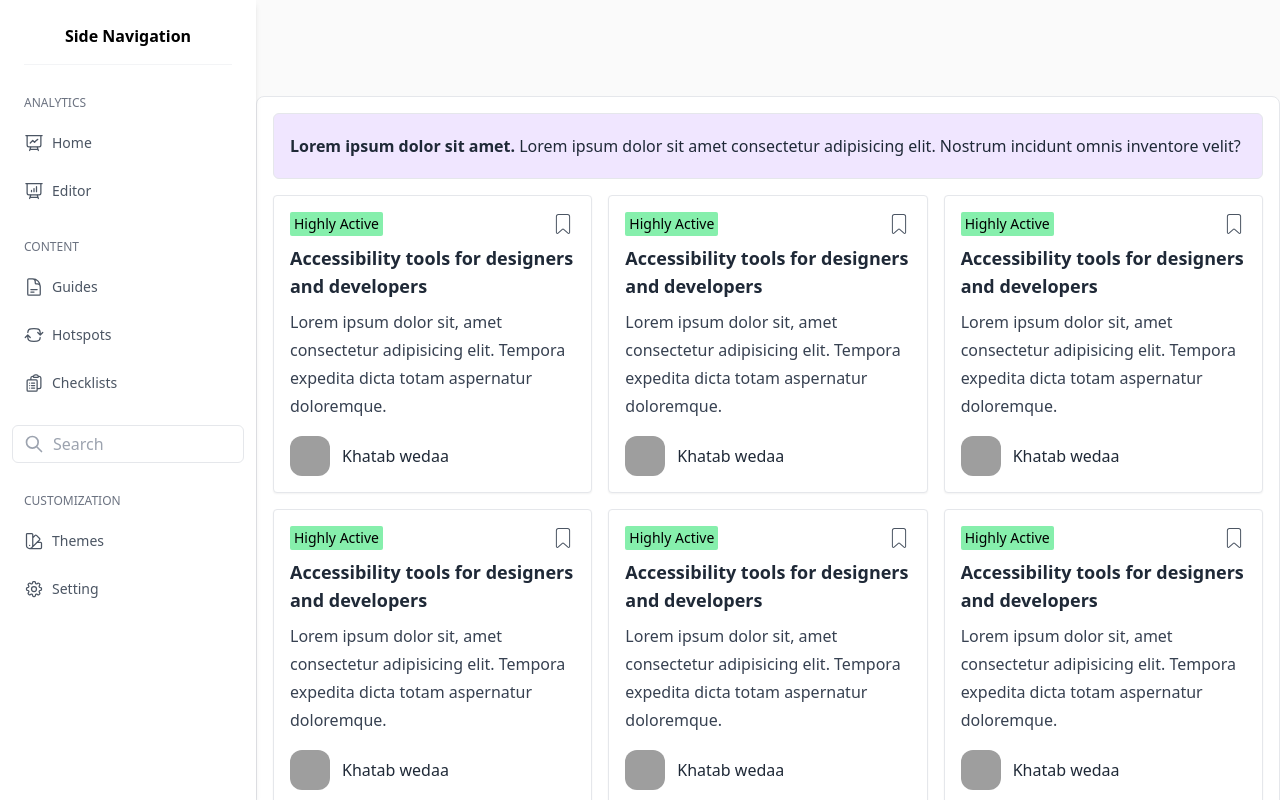
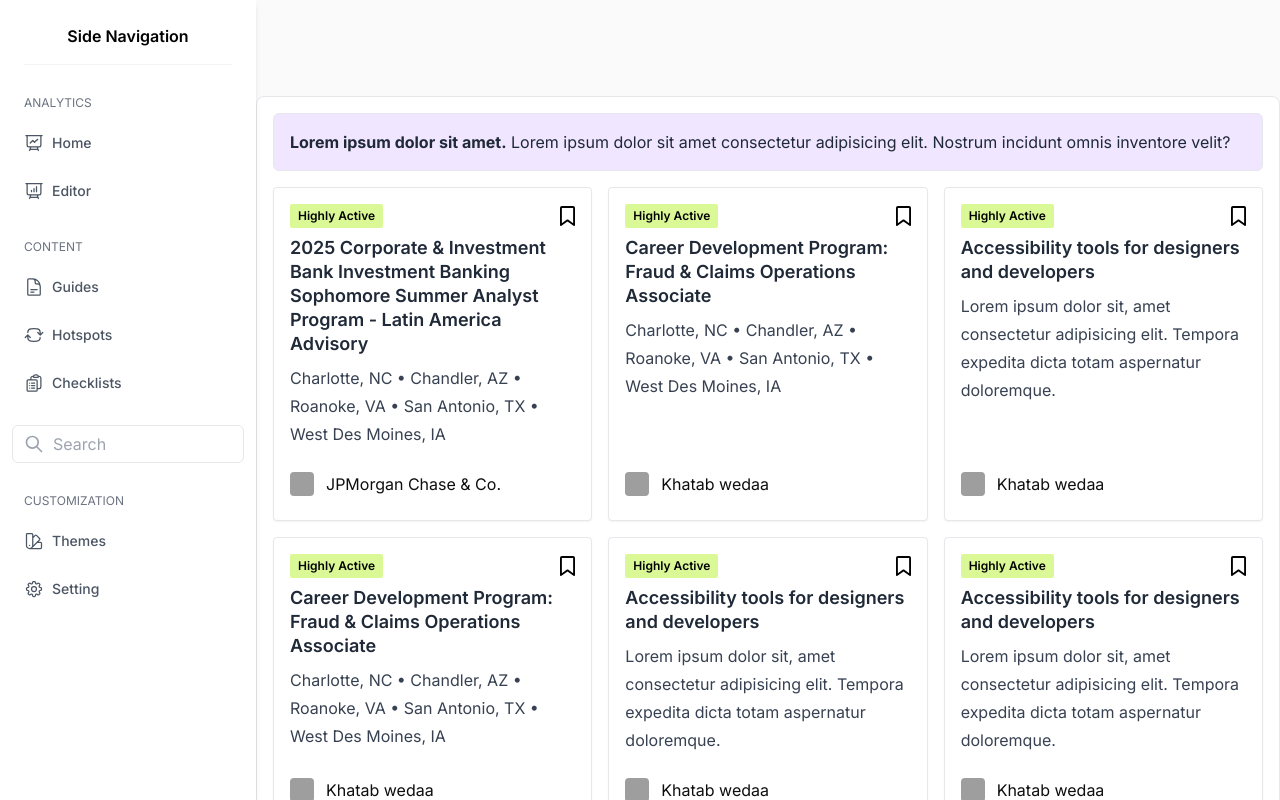
Before and after one commit to adityyaa-10/Next14, a Next.js app: page / in a window 1280 px wide. Shown: the top 800 px of the page. Built offline with nearby package versions, Linux system fonts and the light colour scheme; grey boxes are pictures that could not be loaded.

Commit message:
Fixed cards

```diff
--- a/app/globals.css
+++ b/app/globals.css
@@ -9,6 +9,12 @@
 }
 
 
+* {
+    margin: 0;
+    padding: 0;
+    box-sizing: border-box;
+}
+
 
 .spinner {
     border: 4px solid rgba(0, 0, 0, 0.1);
--- a/app/layout.js
+++ b/app/layout.js
@@ -11,7 +11,7 @@ export const metadata = {
 export default function RootLayout({ children }) {
   return (
     <html lang="en">
-      <body>
+      <body className={inter.className}>
         <div className='float-left'>
           <SideNavbar />
           {/* <Sidebar /> */}
--- a/app/page.jsx
+++ b/app/page.jsx
@@ -1,68 +1,23 @@
-"use client"
-import React, { useState, useEffect } from 'react';
+
+import React from 'react';
 import Card from './ui/Cards/Card';
 import cardData from './ui/Cards/cardData';
 
 const App = () => {
-  const [visibleCards, setVisibleCards] = useState([]);
-  const [loading, setLoading] = useState(false);
-  const [page, setPage] = useState(1);
-  const pageSize = 10; // Number of cards to load per page
-
-  const fetchMoreCards = () => {
-    setLoading(true);
-
-    // Simulating API call to fetch more data
-    setTimeout(() => {
-      const startIndex = (page - 1) * pageSize;
-      const endIndex = startIndex + pageSize;
-      const newCards = cardData.slice(startIndex, endIndex);
-
-      setVisibleCards(prevCards => [...prevCards, ...newCards]);
-      setPage(prevPage => prevPage + 1);
-      setLoading(false);
-    }, 1000); // Simulated delay, replace with actual API call
-  };
-
-  useEffect(() => {
-    // Initial load of cards
-    fetchMoreCards();
-  }, []); // eslint-disable-line react-hooks/exhaustive-deps
-
-  const handleScroll = () => {
-    // Check if user has scrolled to the bottom of the page
-    if (
-      window.innerHeight + document.documentElement.scrollTop >=
-      document.documentElement.scrollHeight - 200 // Adjust 200 based on your needs
-    ) {
-      // Load more cards if not already loading and there are more cards to load
-      if (!loading && visibleCards.length < cardData.length) {
-        fetchMoreCards();
-      }
-    }
-  };
-
-  useEffect(() => {
-    // Add scroll event listener
-    window.addEventListener('scroll', handleScroll);
-
-    // Remove scroll event listener when component unmounts
-    return () => {
-      window.removeEventListener('scroll', handleScroll);
-    };
-  }, [loading, visibleCards]); // eslint-disable-line react-hooks/exhaustive-deps
 
   return (
     <section className='bg-[#fafafa] w-full py-24'>
       <div className="text-gray-600 body-font border bg-white mx-auto max-w-screen-lg rounded-lg">
-        <div className='pl-4 pt-4 pr-4'>
-          <div className=" flex items-center w-full justify-between p-4 bg-[#f0e6ff] border border-gray-200 md:gap-x-4 rounded-md">
-            <p className="text-md leading-8 text-gray-800 "><span className='font-bold'>Lorem ipsum dolor sit amet.</span> Lorem ipsum dolor sit amet consectetur adipisicing elit. Nostrum incidunt omnis inventore velit?</p>
+        <div className='p-4'>
+          <div className="flex items-center w-full justify-between p-4 bg-[#f0e6ff] border border-gray-200 md:gap-x-4 rounded-md">
+            <p className="text-md text-gray-800">
+              <span className='font-bold'>Lorem ipsum dolor sit amet.</span> Lorem ipsum dolor sit amet consectetur adipisicing elit. Nostrum incidunt omnis inventore velit?
+            </p>
           </div>
         </div>
-        <div className="container mx-auto">
-          <div className="flex flex-wrap p-2">
-            {visibleCards.map((card, index) => (
+        <div className="p-4 pt-0">
+          <div className="grid grid-cols-1 sm:grid-cols-2 lg:grid-cols-3 gap-4 justify-items-stretch">
+            {cardData.map((card, index) => (
               <Card
                 key={index}
                 status={card.status}
@@ -71,11 +26,6 @@ const App = () => {
                 author={card.author}
               />
             ))}
-            {loading && (
-              <div className=" fixed bottom-0 left-0 right-0 flex justify-center items-center h-16">
-                <div className="spinner"></div>
-              </div>
-            )}
           </div>
         </div>
       </div>
--- a/app/ui/Cards/Card.jsx
+++ b/app/ui/Cards/Card.jsx
@@ -1,8 +1,8 @@
 /* eslint-disable @next/next/no-img-element */
+"use client";
 import React, { useState, useEffect } from 'react';
-import { CiBookmark } from "react-icons/ci";
-
-
+import Bookmark from '@/app/assets/Bookmark.svg';
+import Image from 'next/image';
 const TestimonialCard = ({ status, title, description, author }) => {
     const [isLoading, setIsLoading] = useState(true);
 
@@ -16,62 +16,51 @@ const TestimonialCard = ({ status, title, description, author }) => {
     }, []);
 
     return (
-        <div className={`p-2 w-full sm:w-1/2 lg:w-1/3 ${isLoading ? 'animate-pulse' : ''}`}>
+        <div className={`w-full ${isLoading ? 'animate-pulse' : ''}`}>
             {isLoading ? (
                 <>
-                    <div className="max-w-2xl h-full p-4 bg-white border rounded-lg shadow-sm animate-pulse">
-                        {/* Status and Bookmark section */}
-                        <div className="flex items-center justify-between mb-4">
-                            <span className="bg-gray-300 h-4 w-16 rounded-sm"></span>
-                            {/* Placeholder for status indicator */}
-                            <div className="w-6 h-6 bg-gray-300 rounded-full"></div>
-                            {/* Placeholder for bookmark icon */}
+                    <div class="mx-auto h-full p-4 bg-white border rounded-[4px] shadow-sm flex flex-col justify-between cursor-pointer animate-pulse">
+                        <div>
+                            <div class="flex items-center justify-between">
+                                <span class="bg-gray-200 py-1 px-2 rounded-sm font-semibold text-xs leading-4"></span>
+                                <div class="w-4 h-4 bg-gray-200 rounded-full animate-pulse"></div>
+                            </div>
+                            <div class="mt-2">
+                                <h2 class="text-lg leading-6 text-start font-semibold h-5 bg-gray-200 rounded animate-pulse"></h2>
+                                <p class="mt-2 text-gray-200 leading-7 tracking-normal h-3 bg-gray-200 rounded animate-pulse"></p>
+                            </div>
                         </div>
-
-                        {/* Title and Description section */}
-                        <div className="mb-4">
-                            <div className="h-4 bg-gray-300 rounded mb-2"></div>
-                            {/* Placeholder for title */}
-                            <div className="h-2 bg-gray-200 rounded mb-1"></div>
-                            <div className="h-2 bg-gray-200 rounded mb-1"></div>
-                            <div className="h-2 bg-gray-200 rounded mb-1 w-1/2"></div>
-                            {/* Placeholder for description */}
-                        </div>
-
-                        {/* Author section */}
-                        <div className="flex items-center">
-                            <div className="w-10 h-10 bg-gray-300 rounded-full mr-3"></div>
-                            {/* Placeholder for avatar image */}
-                            <div className="flex-1">
-                                <div className="h-4 bg-gray-300 w-20 mb-1 rounded"></div>
-                                <div className="h-3 bg-gray-300 w-32 rounded"></div>
-                            </div>
+                        <div class="flex items-center mt-4">
+                            <div class="w-10 h-10 mr-3 rounded-xl bg-gray-200 animate-pulse"></div>
+                            <span class="font-medium leading-10 text-gray-200 cursor-pointer tracking-normal h-3 bg-gray-200 rounded animate-pulse"></span>
                         </div>
                     </div>
                 </>
             ) : (
-                <div className="max-w-2xl h-full p-4 bg-white border rounded-[4px] shadow-sm flex flex-col justify-between cursor-pointer hover:scale-105 transition-transform duration-300">
+                <div className="mx-auto h-full p-4 bg-white border rounded-[4px] shadow-sm flex flex-col justify-between cursor-pointer selection:bg-[#DAF996] ">
                     <div>
                         <div className="flex items-center justify-between">
-                            <span className="bg-green-300 py-[2px] px-1 rounded-sm font-medium text-sm text-black">{status}</span>
-                            <CiBookmark size={24} />
+                            <span className="bg-[#DAF996] py-1 px-2 rounded-sm font-semibold text-xs leading-4 text-black">{status}</span>
+                            <div>
+                                <Image src={Bookmark} height={15} width={15} alt='save' />
+                            </div>
                         </div>
                         <div className="mt-2">
-                            <h2 href="#" className="text-lg leading-7 font-semibold text-gray-800" tabIndex="0" role="link">
+                            <h2 href="#" className="text-lg leading-6 text-start font-semibold text-gray-800 tracking-normal">
                                 {title}
                             </h2>
-                            <p className="mt-2 text-gray-700 leading-7">{description}</p>
+                            <p className="mt-2 text-gray-700 leading-7 tracking-normal">{description}</p>
                         </div>
                     </div>
                     <div className="flex items-center mt-4">
                         <img
-                            className="hidden object-cover w-10 h-10 mr-3 rounded-xl sm:block"
-                            src="https://images.unsplash.com/photo-1502980426475-b83966705988?ixlib=rb-1.2.1&ixid=eyJhcHBfaWQiOjEyMDd9&auto=format&fit=crop&w=40&q=80"
+                            className=" w-6 h-6 mr-3 rounded"
+                            src="https://media2.vault.com/14343503/210909_jp-morgan_logo.jpg"
                             alt="avatar"
                         />
-                        <a className="font-medium leading-10 text-gray-800 cursor-pointer" tabIndex="0" role="link">
+                        <p className=" leading-10 text-[#0e0e0e] text-base tracking-normal" tabIndex="0" role="link">
                             {author}
-                        </a>
+                        </p>
                     </div>
                 </div>
 
--- a/app/ui/Cards/cardData.js
+++ b/app/ui/Cards/cardData.js
@@ -1,277 +1,130 @@
 const cards = [
     {
+        key: 1,
         status: "Highly Active",
-        role: "Design",
+        title: "2025 Corporate & Investment Bank Investment Banking Sophomore Summer Analyst Program - Latin America Advisory",
+        description: "Charlotte, NC • Chandler, AZ • Roanoke, VA • San Antonio, TX • West Des Moines, IA",
+        author: "JPMorgan Chase & Co.",
+    },
+    {
+        key: 2,
+        status: "Highly Active",
+        title: "Career Development Program: Fraud & Claims Operations Associate",
+        description: "Charlotte, NC • Chandler, AZ • Roanoke, VA • San Antonio, TX • West Des Moines, IA",
+        author: "Khatab wedaa",
+    },
+    {
+        key: 3,
+        status: "Highly Active",
         title: "Accessibility tools for designers and developers",
         description: "Lorem ipsum dolor sit, amet consectetur adipisicing elit. Tempora expedita dicta totam aspernatur doloremque.",
         author: "Khatab wedaa",
     },
     {
+        key: 4,
         status: "Highly Active",
-        role: "Design",
+        title: "Career Development Program: Fraud & Claims Operations Associate",
+        description: "Charlotte, NC • Chandler, AZ • Roanoke, VA • San Antonio, TX • West Des Moines, IA",
+        author: "Khatab wedaa",
+    },
+    {
+        key: 5,
+        status: "Highly Active",
         title: "Accessibility tools for designers and developers",
         description: "Lorem ipsum dolor sit, amet consectetur adipisicing elit. Tempora expedita dicta totam aspernatur doloremque.",
         author: "Khatab wedaa",
     },
     {
+        key: 6,
         status: "Highly Active",
-        role: "Design",
         title: "Accessibility tools for designers and developers",
         description: "Lorem ipsum dolor sit, amet consectetur adipisicing elit. Tempora expedita dicta totam aspernatur doloremque.",
         author: "Khatab wedaa",
     },
     {
+        key: 7,
         status: "Highly Active",
-        role: "Design",
+        title: "Accessibility tools for designers and developers",
+        description: "Lorem ipsum dolor sit, amet consectetur adipisicing elit. Tempora expedita dicta totam aspernatur doloremque.",
+        author: "Aditya Pandey",
+    },
+    {
+        key: 8,
+        status: "Highly Active",
         title: "Accessibility tools for designers and developers",
         description: "Lorem ipsum dolor sit, amet consectetur adipisicing elit. Tempora expedita dicta totam aspernatur doloremque.",
         author: "Khatab wedaa",
     },
     {
+        key: 9,
         status: "Highly Active",
-        role: "Design",
         title: "Accessibility tools for designers and developers",
         description: "Lorem ipsum dolor sit, amet consectetur adipisicing elit. Tempora expedita dicta totam aspernatur doloremque.",
         author: "Khatab wedaa",
     },
     {
+        key: 10,
         status: "Highly Active",
-        role: "Design",
         title: "Accessibility tools for designers and developers",
         description: "Lorem ipsum dolor sit, amet consectetur adipisicing elit. Tempora expedita dicta totam aspernatur doloremque.",
         author: "Khatab wedaa",
     },
     {
+        key: 11,
         status: "Highly Active",
-        role: "Design",
         title: "Accessibility tools for designers and developers",
         description: "Lorem ipsum dolor sit, amet consectetur adipisicing elit. Tempora expedita dicta totam aspernatur doloremque.",
         author: "Khatab wedaa",
     },
     {
+        key: 12,
         status: "Highly Active",
-        role: "Design",
         title: "Accessibility tools for designers and developers",
         description: "Lorem ipsum dolor sit, amet consectetur adipisicing elit. Tempora expedita dicta totam aspernatur doloremque.",
         author: "Khatab wedaa",
     },
     {
+        key: 13,
         status: "Highly Active",
-        role: "Design",
         title: "Accessibility tools for designers and developers",
         description: "Lorem ipsum dolor sit, amet consectetur adipisicing elit. Tempora expedita dicta totam aspernatur doloremque.",
         author: "Khatab wedaa",
     },
     {
+        key: 14,
         status: "Highly Active",
-        role: "Design",
         title: "Accessibility tools for designers and developers",
         description: "Lorem ipsum dolor sit, amet consectetur adipisicing elit. Tempora expedita dicta totam aspernatur doloremque.",
         author: "Khatab wedaa",
     },
     {
+        key: 15,
         status: "Highly Active",
-        role: "Design",
         title: "Accessibility tools for designers and developers",
         description: "Lorem ipsum dolor sit, amet consectetur adipisicing elit. Tempora expedita dicta totam aspernatur doloremque.",
         author: "Khatab wedaa",
     },
     {
+        key: 16,
         status: "Highly Active",
-        role: "Design",
         title: "Accessibility tools for designers and developers",
         description: "Lorem ipsum dolor sit, amet consectetur adipisicing elit. Tempora expedita dicta totam aspernatur doloremque.",
         author: "Khatab wedaa",
     },
     {
+        key: 17,
         status: "Highly Active",
-        role: "Design",
         title: "Accessibility tools for designers and developers",
         description: "Lorem ipsum dolor sit, amet consectetur adipisicing elit. Tempora expedita dicta totam aspernatur doloremque.",
         author: "Khatab wedaa",
     },
     {
+        key: 18,
         status: "Highly Active",
-        role: "Design",
         title: "Accessibility tools for designers and developers",
         description: "Lorem ipsum dolor sit, amet consectetur adipisicing elit. Tempora expedita dicta totam aspernatur doloremque.",
         author: "Khatab wedaa",
-    },
-    {
-        status: "Highly Active",
-        role: "Design",
-        title: "Accessibility tools for designers and developers",
-        description: "Lorem ipsum dolor sit, amet consectetur adipisicing elit. Tempora expedita dicta totam aspernatur doloremque.",
-        author: "Khatab wedaa",
-    },
-    {
-        status: "Highly Active",
-        role: "Design",
-        title: "Accessibility tools for designers and developers",
-        description: "Lorem ipsum dolor sit, amet consectetur adipisicing elit. Tempora expedita dicta totam aspernatur doloremque.",
-        author: "Khatab wedaa",
-    },
-    {
-        status: "Highly Active",
-        role: "Design",
-        title: "Accessibility tools for designers and developers",
-        description: "Lorem ipsum dolor sit, amet consectetur adipisicing elit. Tempora expedita dicta totam aspernatur doloremque.",
-        author: "Khatab wedaa",
-    },
-    {
-        status: "Highly Active",
-        role: "Design",
-        title: "Accessibility tools for designers and developers",
-        description: "Lorem ipsum dolor sit, amet consectetur adipisicing elit. Tempora expedita dicta totam aspernatur doloremque.",
-        author: "Khatab wedaa",
-    },
-    {
-        status: "Highly Active",
-        role: "Design",
-        title: "Accessibility tools for designers and developers",
-        description: "Lorem ipsum dolor sit, amet consectetur adipisicing elit. Tempora expedita dicta totam aspernatur doloremque.",
-        author: "Khatab wedaa",
-    },
-    {
-        status: "Highly Active",
-        role: "Design",
-        title: "Accessibility tools for designers and developers",
-        description: "Lorem ipsum dolor sit, amet consectetur adipisicing elit. Tempora expedita dicta totam aspernatur doloremque.",
-        author: "Khatab wedaa",
-    },
-    {
-        status: "Highly Active",
-        role: "Design",
-        title: "Accessibility tools for designers and developers",
-        description: "Lorem ipsum dolor sit, amet consectetur adipisicing elit. Tempora expedita dicta totam aspernatur doloremque.",
-        author: "Khatab wedaa",
-    },
-    {
-        status: "Highly Active",
-        role: "Design",
-        title: "Accessibility tools for designers and developers",
-        description: "Lorem ipsum dolor sit, amet consectetur adipisicing elit. Tempora expedita dicta totam aspernatur doloremque.",
-        author: "Khatab wedaa",
-    },
-    {
-        status: "Highly Active",
-        role: "Design",
-        title: "Accessibility tools for designers and developers",
-        description: "Lorem ipsum dolor sit, amet consectetur adipisicing elit. Tempora expedita dicta totam aspernatur doloremque.",
-        author: "Khatab wedaa",
-    },
-    {
-        status: "Highly Active",
-        role: "Design",
-        title: "Accessibility tools for designers and developers",
-        description: "Lorem ipsum dolor sit, amet consectetur adipisicing elit. Tempora expedita dicta totam aspernatur doloremque.",
-        author: "Khatab wedaa",
-    },
-    {
-        status: "Highly Active",
-        role: "Design",
-        title: "Accessibility tools for designers and developers",
-        description: "Lorem ipsum dolor sit amet, consectetur adipisicing elit. Ipsam pariatur omnis debitis quo odit? Repellat qui odio quos, eligendi vitae fugit sint expedita magnam inventore veritatis ipsam totam sequi ab accusamus earum deserunt laborum ullam!",
-        author: "Khatab wedaa",
-    },
-    {
-        status: "Highly Active",
-        role: "Design",
-        title: "Accessibility tools for designers and developers",
-        description: "Lorem ipsum dolor sit, amet consectetur adipisicing elit. Tempora expedita dicta totam aspernatur doloremque.",
-        author: "Khatab wedaa",
-    },
-    {
-        status: "Highly Active",
-        role: "Design",
-        title: "Accessibility tools for designers and developers",
-        description: "Lorem ipsum dolor sit, amet consectetur adipisicing elit. Tempora expedita dicta totam aspernatur doloremque.",
-        author: "Khatab wedaa",
-    },
-    {
-        status: "Highly Active",
-        role: "Design",
-        title: "Accessibility tools for designers and developers",
-        description: "Lorem ipsum dolor sit, amet consectetur adipisicing elit. Tempora expedita dicta totam aspernatur doloremque.",
-        author: "Khatab wedaa",
-    },
-    {
-        status: "Highly Active",
-        role: "Design",
-        title: "Accessibility tools for designers and developers",
-        description: "Lorem ipsum dolor sit, amet consectetur adipisicing elit. Tempora expedita dicta totam aspernatur doloremque.",
-        author: "Khatab wedaa",
-    },
-    {
-        status: "Highly Active",
-        role: "Design",
-        title: "Accessibility tools for designers and developers",
-        description: "Lorem ipsum dolor sit, amet consectetur adipisicing elit. Tempora expedita dicta totam aspernatur doloremque.",
-        author: "Khatab wedaa",
-    },
-    {
-        status: "Highly Active",
-        role: "Design",
-        title: "Accessibility tools for designers and developers",
-        description: "Lorem ipsum dolor sit, amet consectetur adipisicing elit. Tempora expedita dicta totam aspernatur doloremque.",
-        author: "Khatab wedaa",
-    },
-    {
-        status: "Highly Active",
-        role: "Design",
-        title: "Accessibility tools for designers and developers",
-        description: "Lorem ipsum dolor sit, amet consectetur adipisicing elit. Tempora expedita dicta totam aspernatur doloremque.",
-        author: "Khatab wedaa",
-    },
-    {
-        status: "Highly Active",
-        role: "Design",
-        title: "Accessibility tools for designers and developers",
-        description: "Lorem ipsum dolor sit, amet consectetur adipisicing elit. Tempora expedita dicta totam aspernatur doloremque.",
-        author: "Khatab wedaa",
-    },
-    {
-        status: "Highly Active",
-        role: "Design",
-        title: "Accessibility tools for designers and developers",
-        description: "Lorem ipsum dolor sit, amet consectetur adipisicing elit. Tempora expedita dicta totam aspernatur doloremque.",
-        author: "Khatab wedaa",
-    },
-    {
-        status: "Highly Active",
-        role: "Design",
-        title: "Accessibility tools for designers and developers",
-        description: "Lorem ipsum dolor sit, amet consectetur adipisicing elit. Tempora expedita dicta totam aspernatur doloremque.",
-        author: "Khatab wedaa",
-    },
-    {
-        status: "Highly Active",
-        role: "Design",
-        title: "Accessibility tools for designers and developers",
-        description: "Lorem ipsum dolor sit, amet consectetur adipisicing elit. Tempora expedita dicta totam aspernatur doloremque.",
-        author: "Khatab wedaa",
-    },
-    {
-        status: "Highly Active",
-        role: "Design",
-        title: "Accessibility tools for designers and developers",
-        description: "Lorem ipsum dolor sit, amet consectetur adipisicing elit. Tempora expedita dicta totam aspernatur doloremque.",
-        author: "Khatab wedaa",
-    },
-    {
-        status: "Highly Active",
-        role: "Design",
-        title: "Accessibility tools for designers and developers",
-        description: "Lorem ipsum dolor sit, amet consectetur adipisicing elit. Tempora expedita dicta totam aspernatur doloremque.",
-        author: "Khatab wedaa",
-    },
-    {
-        status: "Highly Active",
-        role: "Design",
-        title: "Accessibility tools for designers and developers",
-        description: "Lorem ipsum dolor sit, amet consectetur adipisicing elit. Tempora expedita dicta totam aspernatur doloremque.",
-        author: "Khatab wedaa",
-    },
+    }
 ]
 
 export default cards;
```
Also changed, not shown: app/assets/Bookmark.svg (added).
